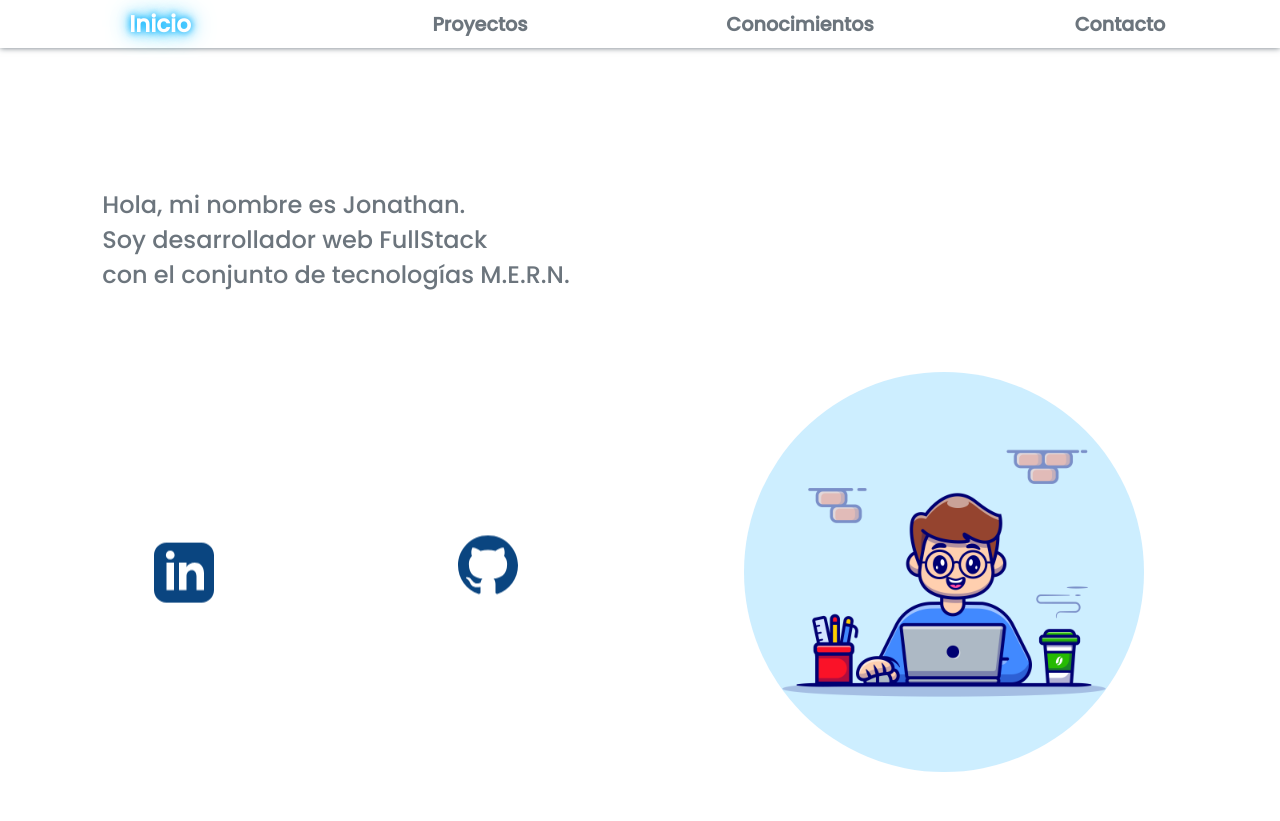
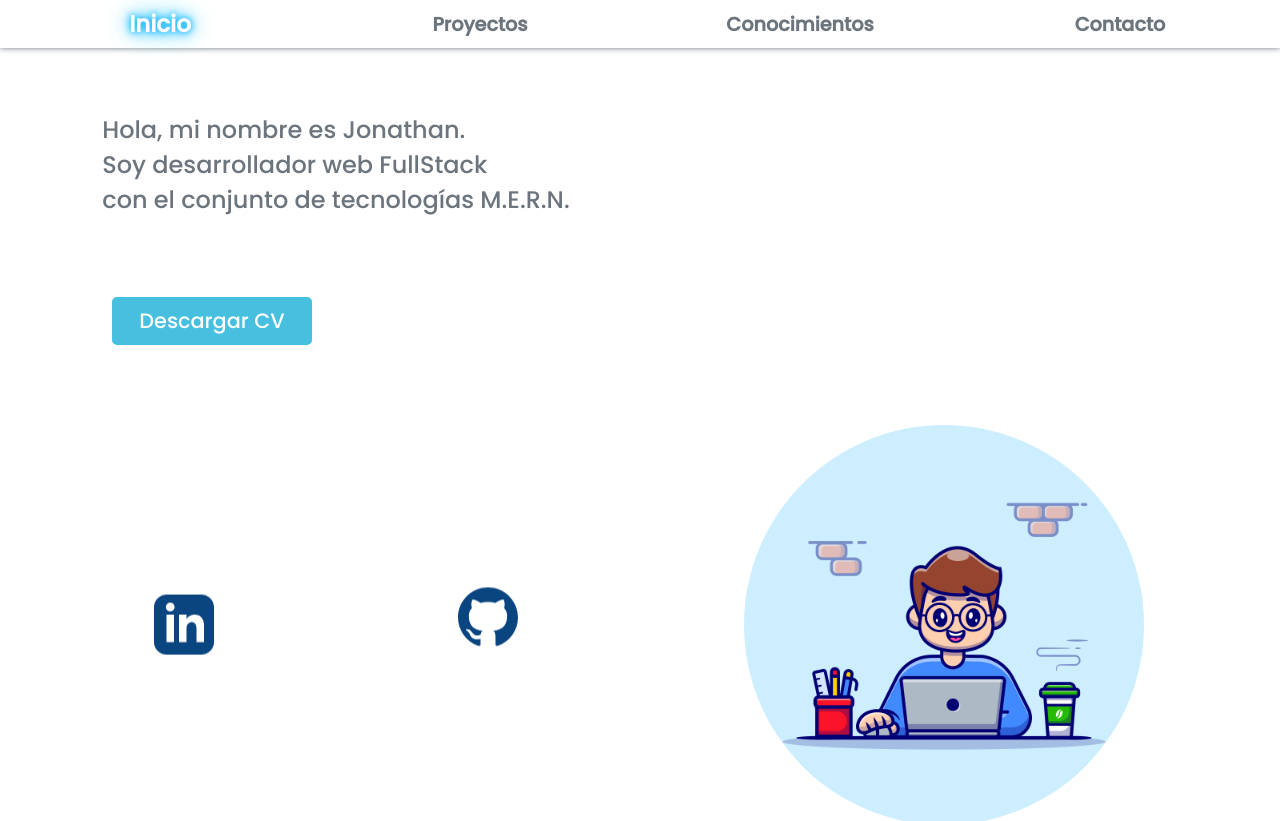
Before and after one commit to shompys/portfolio, a React (Create React App) app: page / in a window 1280 px wide. Shown: the top 821 px of the page. Built offline with nearby package versions, Linux system fonts and the light colour scheme; no server answers.

Commit message:
add button download cv

```diff
--- a/src/components/inicio/Inicio.css
+++ b/src/components/inicio/Inicio.css
@@ -2,7 +2,7 @@
 .inicio-section{
 
     width: 90%;
-    padding-top: 7.7em;
+    padding-top: 4.7em;
     position: relative;
     left: 0;
     right: 0;
@@ -13,7 +13,7 @@
     opacity: 0;
     display: grid;
     grid-template-columns: 1fr;
-    row-gap: 5em;
+    row-gap: 3em;
 }
 
 .inicio-p{
@@ -22,7 +22,20 @@
     color: var(--color-gris);
 
 }
+.inicio__cv{
+    justify-self: center;
+    width: 200px;
+    text-align: center;
+    background-color: var(--colorT-celeste);
+    padding: .4em 0 .4em 0;
+    border-radius: 5px;
+    font-size: 1.3em;
+    color: #fff;
 
+}
+.inicio__cv:hover{
+    filter: brightness(1)
+}
 .inicio-icons{
     display: grid;
     grid-template-columns: repeat(2, 1fr);
@@ -65,6 +78,7 @@
     justify-self: center;
 
 }
+
 .opacity1{
     opacity: 1;
     transition: opacity 2s ease;
@@ -85,7 +99,7 @@
     .inicio-section{
 
         width: 95%;
-        padding-top: 11.7em;
+        padding-top: 7em;
         position: relative;
         left: 0;
         right: 0;
@@ -104,9 +118,14 @@
 
 
     }
+    .inicio__cv{
+        align-self: center;
+        grid-column: 1/3;
+        grid-row: 2/3;
+    }
     .inicio-icons{
         grid-column: 1/2;
-        grid-row: 2/3;
+        grid-row: 3/4;
         grid-template-columns: repeat( 2, 1fr);
         align-items: center;
     }
@@ -114,7 +133,7 @@
         justify-self: end;
         width: 350px;
         grid-column: 2/3;
-        grid-row: 2/3;
+        grid-row: 3/4;
     }
 
 
@@ -125,8 +144,12 @@
         justify-self: center;
         width: 400px;
         grid-column: 2/3;
-        grid-row: 2/3;
+        grid-row: 3/4;
 
+    }
+    .inicio__cv{
+        justify-self: start;
+        margin-left: 5rem;
     }
     .inicio-p{
         font-size: 1.5em;
@@ -136,17 +159,21 @@
 @media screen and (min-width: 1400px){
 
     .inicio-section{
-        padding-top: 15.7em;
+        padding-top: 5.7em;
 
     }
     .inicio-p{
         font-size: 1.8em;
     }
+    .inicio__cv{
+
+        margin-left: 12rem;
+    }
     .inicio-img {
 
         width: 500px;
         grid-column: 2/3;
-        grid-row: 1/3;
+        grid-row: 3/4;
 
     }
 
--- a/src/components/inicio/Inicio.jsx
+++ b/src/components/inicio/Inicio.jsx
@@ -2,6 +2,7 @@ import {v4 as genId} from 'uuid';
 //import {useEffect, useState} from 'react';
 import svg from '../../assets/svg';
 import human from '../../assets/images/human.jpg';
+import cv from '../../assets/cv/MolinaJonathan.pdf';
 import './Inicio.css';
 import { useEffect } from 'react';
 
@@ -29,6 +30,7 @@ const Inicio = () => {
             alt: 'github'
         }
     ]
+
     return(
         <section id="Inicio" className="inicio-section">
             <div  className="inicio-content">
@@ -36,8 +38,8 @@ const Inicio = () => {
                 <p className="inicio-p">Hola, mi nombre es Jonathan.<br/>
                 Soy desarrollador web FullStack<br/>
                  con el conjunto de tecnologías M.E.R.N.</p>
-
-
+                 <a className="inicio__cv" href={cv} target="_blank" rel="noreferrer" download="MolinaJonathan">Descargar CV</a>
+                 <img className="inicio-img" src={human} alt="student"/>
                 <div className="inicio-icons">
                     {
                         data.map((v) =>
@@ -46,7 +48,7 @@ const Inicio = () => {
                     }
                 </div>
 
-                <img className="inicio-img" src={human} alt="student"/>
+
             </div>
         </section>
     )
```
Also changed, not shown: 1 other file (tests, documents, lock files or other folders).
